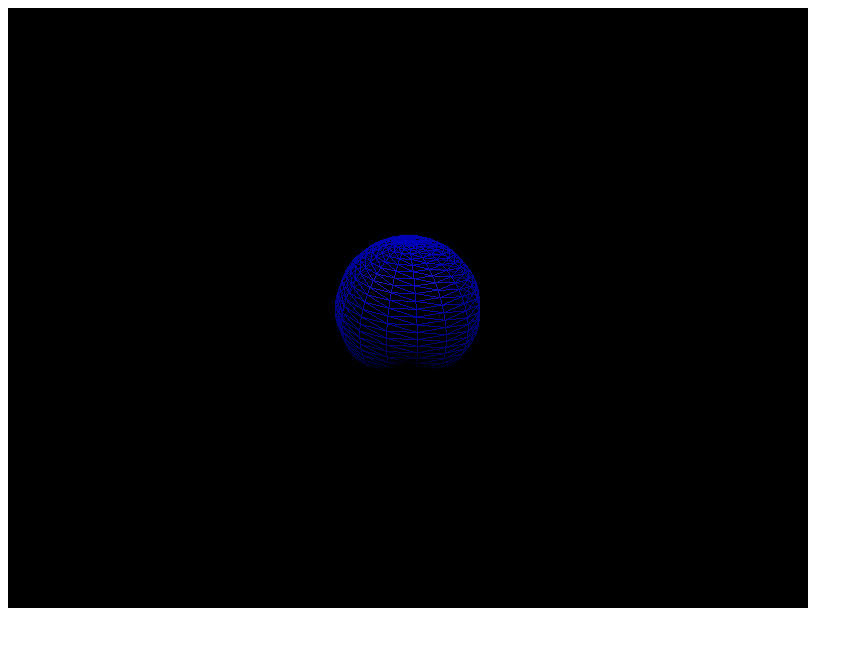
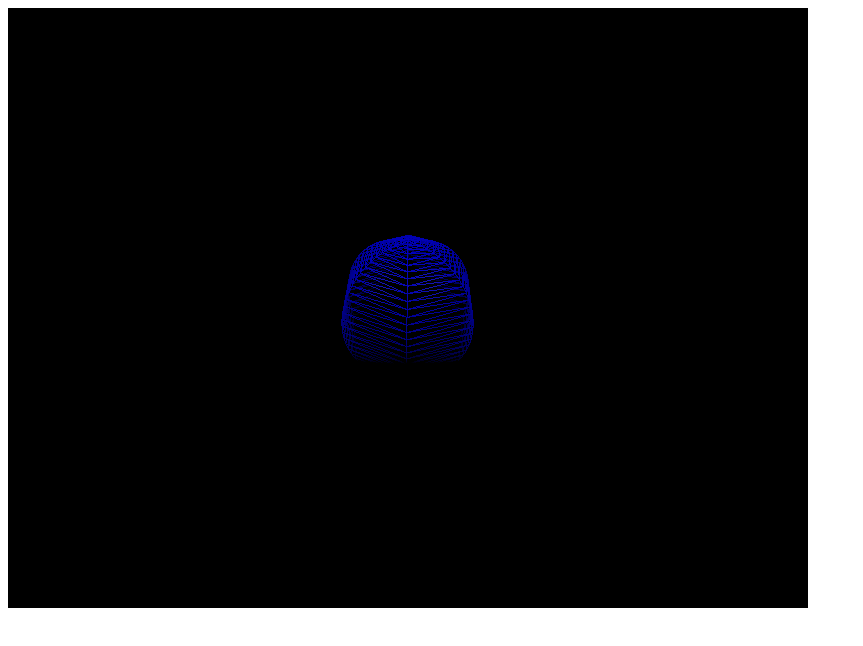
Before and after one commit to YamadaYuusuke/2021CG_lesson, a plain HTML site: page WebGL(2)sample/sample5-light.html in a window 1280 px wide. Shown: the whole page, without its empty margins (0-863 px from the left). Drawn offline with nearby package versions, Linux system fonts and the light colour scheme; animation ran at ten frames a second.

Commit message:
Update sample5-light.html

```diff
--- a/WebGL(2)sample/sample5-light.html
+++ b/WebGL(2)sample/sample5-light.html
@@ -29,7 +29,7 @@
     var camera = new THREE.PerspectiveCamera(45, width / height, 1, 1000);
 
 //球
-var sphereGeometry = new THREE.SphereGeometry( 0.5, 16, 32 );
+var sphereGeometry = new THREE.SphereGeometry( 0.5, 6, 32 );
 //半径、垂直方向の分割数、水平方向の分割数
 var sphereMaterial = new THREE. MeshPhongMaterial( {color: 0x0000ff,wireframe: true} );
 var sphere = new THREE.Mesh( sphereGeometry, sphereMaterial );
```
